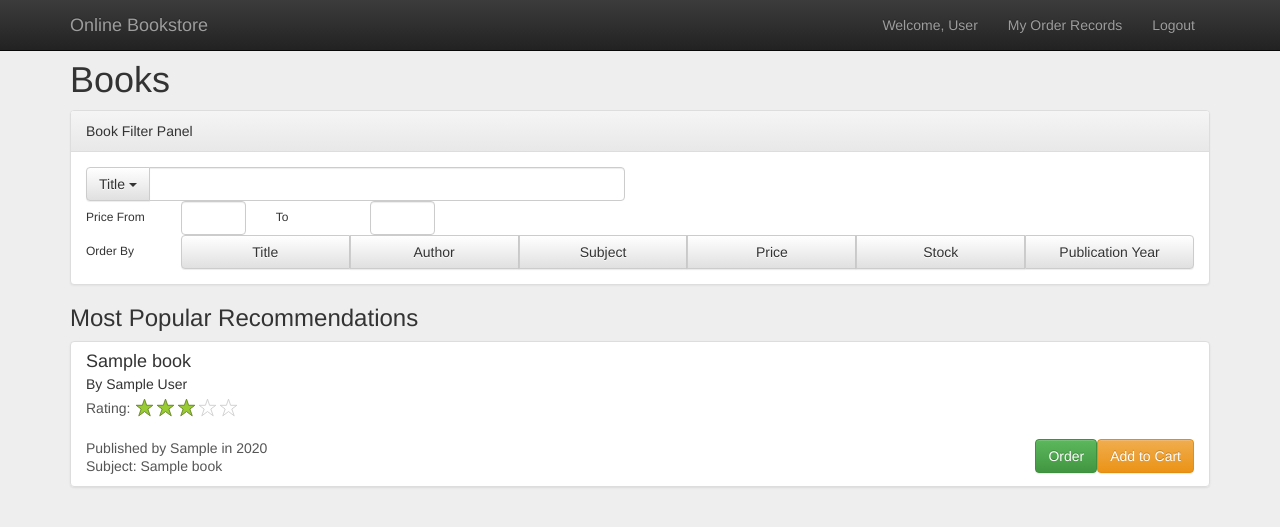
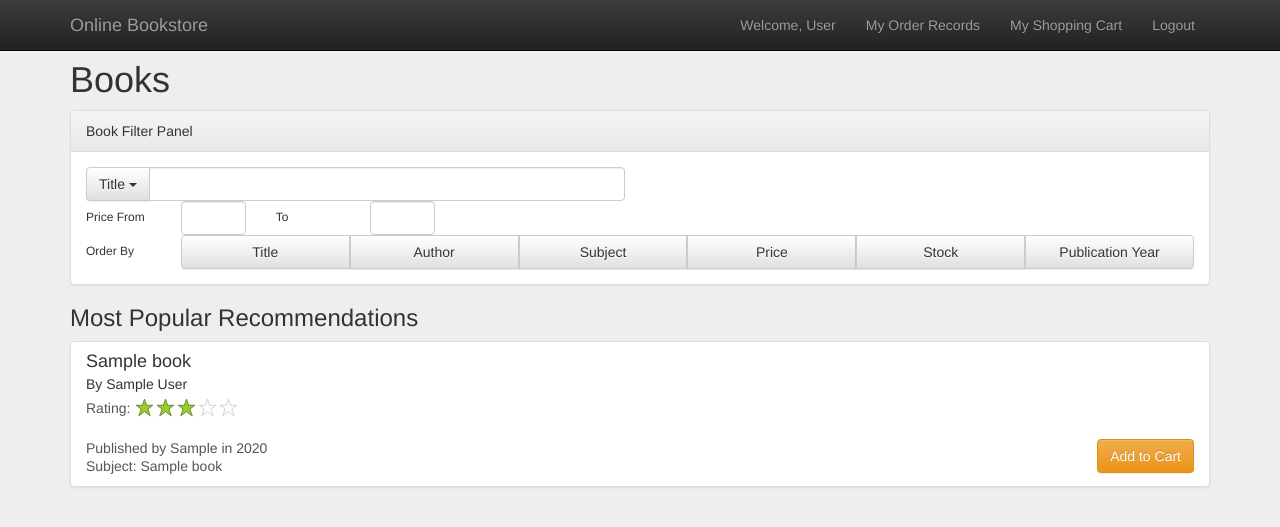
Before and after one commit to yunkez/database_project, a Django app: page /bookstore/ in a window 1280 px wide. Shown: the top 527 px of the page. Run offline with Django 3.2, Linux system fonts and the light colour scheme; a user stored in the database is signed in; tables that the repository leaves empty hold one stand-in row (values such as "Sample post"); parts of the project's set-up code (start-up, migrations or seed data) failed here and were passed over; some libraries are stand-ins or nearby versions.

Commit message:
add to cart and order function

```diff
--- a/bookstore/templates/base_auth.html
+++ b/bookstore/templates/base_auth.html
@@ -21,14 +21,15 @@
             <span class="icon-bar"></span>
             <span class="icon-bar"></span>
           </button>
-          <a class="navbar-brand" href="#">Online Bookstore</a>
+          <a class="navbar-brand" href="/bookstore">Online Bookstore</a>
         </div>
         <div id="navbar" class="navbar-collapse collapse">
           <ul class="nav navbar-nav pull-right">
             <!-- <li class="active"><a href="#">Home</a></li> -->
             <li><a href="">Welcome, {{user.fullname}}</a></li>
             <li><a href="">My Order Records</a></li>
-            <li><a href="logout">Logout</a></li>
+            <li><a href="/bookstore/shoppingcart">My Shopping Cart</a></li>
+            <li><a href="/logout">Logout</a></li>
            <!--  <li><a href="#contact">Contact</a></li>
             <li class="dropdown">
               <a href="#" class="dropdown-toggle" data-toggle="dropdown" role="button" aria-haspopup="true" aria-expanded="false">Dropdown <span class="caret"></span></a>
--- a/bookstore/templates/bookstore/index.html
+++ b/bookstore/templates/bookstore/index.html
@@ -87,8 +87,8 @@
         <label for="rating1">1</label>
       </span>
     </p>
-  <button class="btn btn-s btn-warning pull-right">Add to Cart</button>
-  <button class="btn btn-s btn-success pull-right" data-toggle="modal" data-target="#OrderModal" data-booktitle="{{book.title}}" data-bookisbn="{{book.ISBN}}">Order</button>
+  <button class="btn btn-s btn-warning pull-right" data-toggle="modal" data-target="#ShoppingcartModal" data-booktitle="{{book.title}}" data-bookisbn="{{book.ISBN}}" data-bookcopies="{{book.copies}}">Add to Cart</button>
+<!--   <button class="btn btn-s btn-success pull-right" data-toggle="modal" data-target="#OrderModal" data-booktitle="{{book.title}}" data-bookisbn="{{book.ISBN}}">Order</button> -->
   <p class="list-group-item-text">Published by {{book.publisher}} in {{book.year_of_publication}}</p>
   <p class="list-group-item-text">Subject: {{book.subject}}</p>
 
@@ -96,7 +96,7 @@
 {% endfor %}
 </div>
 
-<div class="modal fade" id="OrderModal" tabindex="-1" role="dialog" aria-labelledby="OrderModalLabel">
+<!-- <div class="modal fade" id="OrderModal" tabindex="-1" role="dialog" aria-labelledby="OrderModalLabel">
   <div class="modal-dialog" role="document">
     <div class="modal-content">
       <div class="modal-header">
@@ -116,17 +116,51 @@
       </div>
     </div>
   </div>
+</div> -->
+
+<div class="modal fade" id="ShoppingcartModal" tabindex="-1" role="dialog" aria-labelledby="ShoppingcartModalLabel">
+  <div class="modal-dialog" role="document">
+    <div class="modal-content">
+      <div class="modal-header">
+        <h4 class="modal-title" id="ShoppingcartModalLabel"></h4>
+      </div>
+      <form action="/bookstore/" method="POST" id="ShoppingcartForm"> {% csrf_token %}
+      	<div class="modal-body">
+      		<input id="cart_copies" name="cart_copies" value=""></input>
+      		<p id="modalavail"></p>
+      	</div>
+     	<div class="modal-footer">
+      		<input type="hidden" id="cart_isbn" name="cart_isbn"></input>
+      		<input type="hidden" id="cart_title" name="cart_title"></input>
+        	<button type="button" class="btn btn-default" data-dismiss="modal">Close</button>
+        	<button type="submit" class="btn btn-primary" name="order">Confirm</button>
+      	</div>
+      </form>
+    </div>
+  </div>
 </div>
 
 <script type="text/javascript">
-$('#OrderModal').on('show.bs.modal', function (event) {
+// $('#OrderModal').on('show.bs.modal', function (event) {
+//   var button = $(event.relatedTarget)
+//   var book_title = button.data('booktitle')
+//   var book_isbn = button.data('bookisbn')
+//   var modal = $(this)
+//   modal.find('.modal-body p').text('Place Order for '+ book_title+ '?')
+//   document.getElementById("order_isbn").value=book_isbn
+//   document.getElementById("order_title").value=book_title
+// });
+
+$('#ShoppingcartModal').on('show.bs.modal', function (event) {
   var button = $(event.relatedTarget)
   var book_title = button.data('booktitle')
   var book_isbn = button.data('bookisbn')
+  var book_copies = button.data('bookcopies')
   var modal = $(this)
-  modal.find('.modal-body p').text('Place Order for '+ book_title+ '?')
-  document.getElementById("order_isbn").value=book_isbn
-  document.getElementById("order_title").value=book_title
+  modal.find('#ShoppingcartModalLabel').text('Add '+ book_title+ ' to shopping cart?')
+  modal.find('#modalavail').text('Available copies: '+ book_copies)
+  document.getElementById("cart_isbn").value=book_isbn
+  document.getElementById("cart_title").value=book_title
 });
 
 </script>
--- a/bookstore/urls.py
+++ b/bookstore/urls.py
@@ -5,6 +5,6 @@ from . import views
 urlpatterns = [
     url(r'^$', views.index, name='index'),
     url(r'^logout/$', views.logoutView, name='logout'),
-    # url(r'^order/(?P<ISBN>[0-9]{13})/$', views.order, name='order'),
-    url(r'^order/$', views.order, name='order')
+    url(r'^order/$', views.order, name='order'),
+    url(r'^shoppingcart/$', views.shoppingcart, name='shoppingcart')
 ]
--- a/bookstore/views.py
+++ b/bookstore/views.py
@@ -9,17 +9,37 @@ from .models import Book,Customer
 from .forms import CustomerCreationForm
 from django.db import connection
 import datetime
+import ast
 
 @login_required(login_url='/login')
 def index(request):
     book_list = ""
+    cur = connection.cursor()
     try:
-        cur = connection.cursor()
         cur.execute("select * from bookstore_book")
         columns = [col[0] for col in cur.description]
         book_list = [dict(zip(columns, row)) for row in cur.fetchall()]
     except:
         book_list = ""
+    if request.method == 'POST':
+        ISBN = request.POST['cart_isbn']
+        copies = int(request.POST['cart_copies'])
+        try:
+            cur.execute("SELECT copies FROM bookstore_book WHERE ISBN = '%s'"%(ISBN))
+            avail = int(cur.fetchone()[0])
+            if avail-copies >= 0:
+                username = request.user.username
+                now=datetime.datetime.now()
+                date="%s/%s/%s" % (now.day, now.month, now.year)
+                for i in xrange(copies):
+                    cur.execute("INSERT INTO bookstore_order (customer_id,book_id,order_date,order_status) VALUES ('%s','%s','%s','AddToCart')"%(username,ISBN,date))
+                cur.execute("UPDATE bookstore_book SET copies='%d' WHERE ISBN='%s'"%(avail-copies,ISBN))
+                info = "Successful"
+            else:
+                info = "Not enough stock"
+        except Book.DoesNotExist:
+            info = "Please enter a valid ISBN."
+        return HttpResponseRedirect('/bookstore')
     return render(request, 'bookstore/index.html',{'book_list': book_list,'base_template':'base_auth.html'})
 
 def user_login(request):
@@ -73,24 +93,41 @@ def logoutView(request, onsuccess='/login', onfail='/bookstore'):
 
 def order(request):
     context = RequestContext(request)
-    info = "Sorry, your request is invalid."
+    cur = connection.cursor()
+    username = request.user.username
+    now=datetime.datetime.now()
+    date="%s/%s/%s" % (now.day, now.month, now.year)
     if request.method == 'POST':
-        ISBN = request.POST['order_isbn']
-        title = request.POST['order_title']
-        copies = int(request.POST['order_copies'])
-        cur = connection.cursor()
-        try:
-            cur.execute("SELECT copies FROM bookstore_book WHERE ISBN = '%s'"%(ISBN))
-            avail = int(cur.fetchone()[0])
-            if avail > 0:
-                username = request.user.username
-                now=datetime.datetime.now()
-                date="%s/%s/%s" % (now.day, now.month, now.year)
-                cur.execute("INSERT INTO bookstore_order (customer_id,book_id,order_date,order_status) VALUES ('%s','%s','%s','submitted')"%(username,ISBN,date))
-                cur.execute("UPDATE bookstore_book SET copies='%d' WHERE ISBN='%s'"%(avail-copies,ISBN))
+        order_list = request.POST['order_list']
+        order_list = ast.literal_eval(order_list)
+        for order in order_list:
+            ISBN = order['ISBN']
+            copies = order['count']
+            title = order['title']
+            try:
+                cur.execute("UPDATE bookstore_order SET order_status='submitted' WHERE book_id='%s' AND customer_id='%s'AND order_status='AddToCart'"%(ISBN,username))
                 info = "You have ordered "+title+" successfully."
-            else:
-                info = "Sorry, "+title+" is currently out of stock."
-        except Book.DoesNotExist:
-            info = "Please enter a valid ISBN."
+            except Book.DoesNotExist:
+                info = "Please enter a valid ISBN."
     return HttpResponse(info)
+
+def shoppingcart(request):
+    cart_list = ""
+    cur = connection.cursor()
+    try:
+        username = request.user.username
+        cur.execute("select ISBN,title,author,count from (select book_id, count(*) as count from bookstore_order where order_status='AddToCart' and customer_id = '%s' group by book_id) t join bookstore_book where t.book_id = bookstore_book.ISBN;" %(username));
+        columns = [col[0] for col in cur.description]
+        cart_list = [dict(zip(columns, row)) for row in cur.fetchall()]
+    except:
+        cart_list = ""
+    if request.method == 'POST':
+        ISBN = request.POST['delete_isbn']
+        count = int(request.POST['delete_count'])
+        username = request.user.username
+        cur.execute("SELECT copies FROM bookstore_book WHERE ISBN = '%s'"%(ISBN))
+        avail = int(cur.fetchone()[0])
+        cur.execute("DELETE FROM bookstore_order WHERE book_id='%s' AND customer_id='%s' AND order_status='AddToCart'"%(ISBN,username))
+        cur.execute("UPDATE bookstore_book SET copies='%d' WHERE ISBN='%s'"%(avail+count,ISBN))
+        return HttpResponseRedirect('/bookstore/shoppingcart')
+    return render(request,'bookstore/shopping_cart.html',{'cart_list': cart_list,'base_template':'base_auth.html'})
```
Also changed, not shown: bookstore/templates/bookstore/shopping_cart.html (added, +31 -0 lines), 2 other files.
